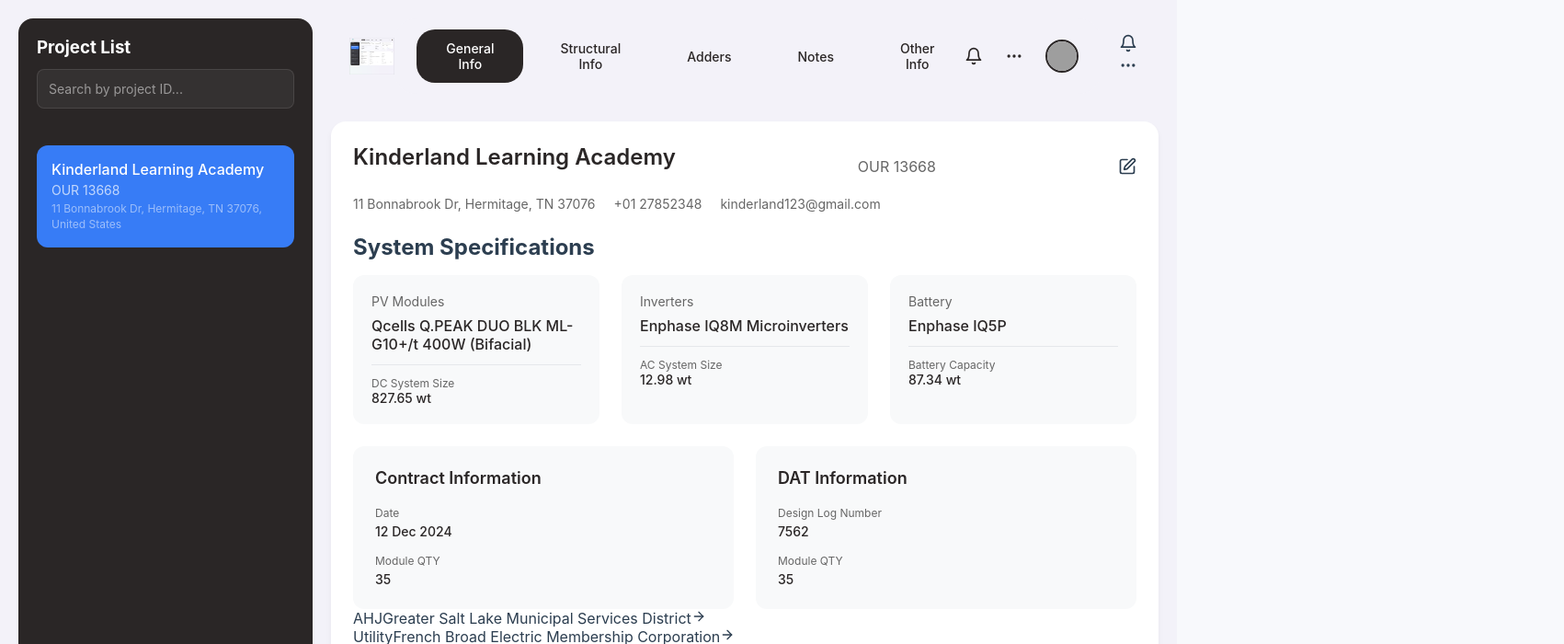
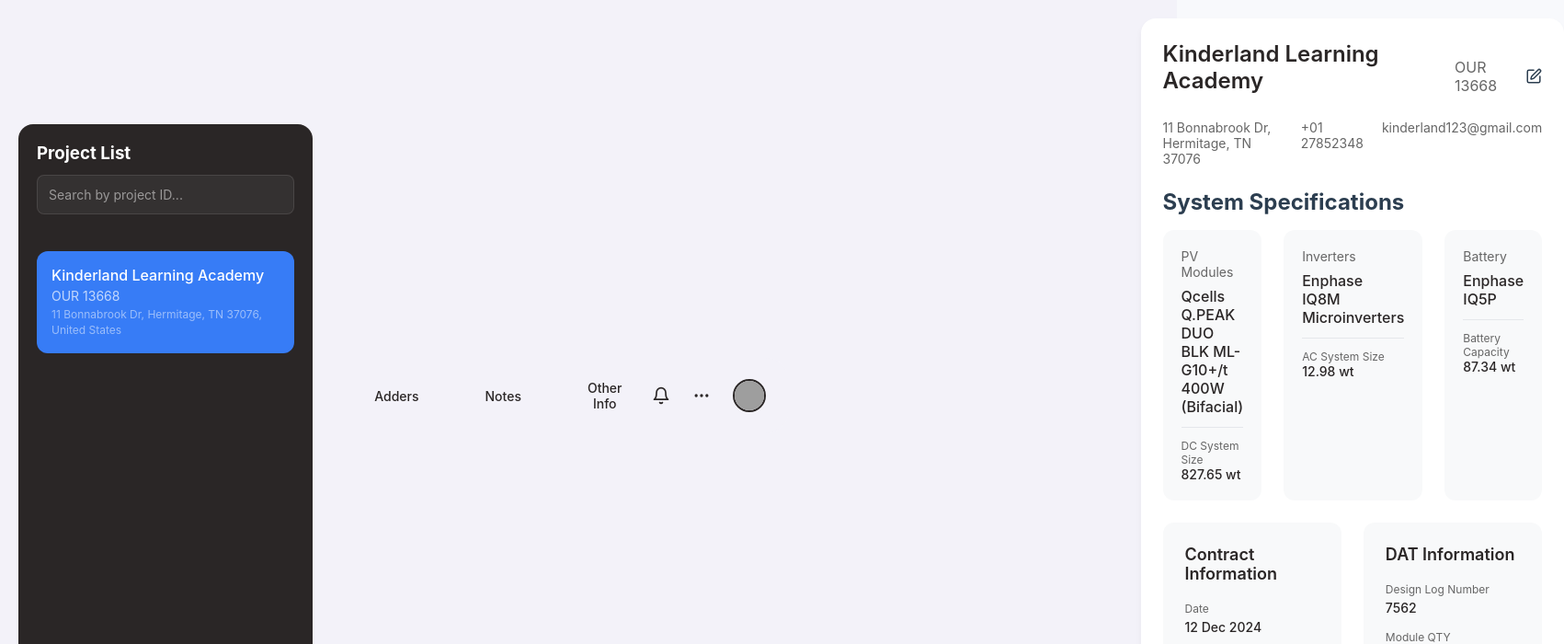
Before and after one commit to vkcvkc8/css-styling-harmony, a React (Vite) app: page / in a window 1280 px wide. Shown: the top 700 px of the page at 92% size, 1701 px wide, since content can reach past the window. Built offline with nearby package versions, Linux system fonts and the light colour scheme; grey boxes are pictures that could not be loaded.

Commit message:
18 jan demo

```diff
--- a/src/pages/Index.tsx
+++ b/src/pages/Index.tsx
@@ -103,23 +103,18 @@ const Index = () => {
 
   return (
     <div className={styles.container}>
+      <header className={styles.header}>
+          <img src="/lovable-uploads/4cf47779-3379-4ca1-94c6-899d157a8840.png" alt="Logo" className={styles.logo} />
+          <div className={styles.headerRight}>
+            <Navigation />
+
+          </div>
+        </header>
       <aside className={styles.sidebar}>
         <Sidebar />
       </aside>
       <main className={styles.main}>
-        <header className={styles.header}>
-          <img src="/lovable-uploads/4cf47779-3379-4ca1-94c6-899d157a8840.png" alt="Logo" className={styles.logo} />
-          <div className={styles.headerRight}>
-            <Navigation />
-            <div className={styles.headerIcons}>
-              <Bell size={20} />
-              <MoreHorizontal size={20} />
-              <div className={styles.profilePic}>
-                {/* Add profile picture here */}
-              </div>
-            </div>
-          </div>
-        </header>
+
         <div className={styles.contentArea}>
           <div className={styles.projectHeader}>
             <div className={styles.projectTitle}>
--- a/src/styles/Layout.module.css
+++ b/src/styles/Layout.module.css
@@ -15,6 +15,7 @@
   height: calc(100vh - 40px);
   position: fixed;
   overflow-y: auto;
+  top: 135px;
 }
 
 .main {
```
